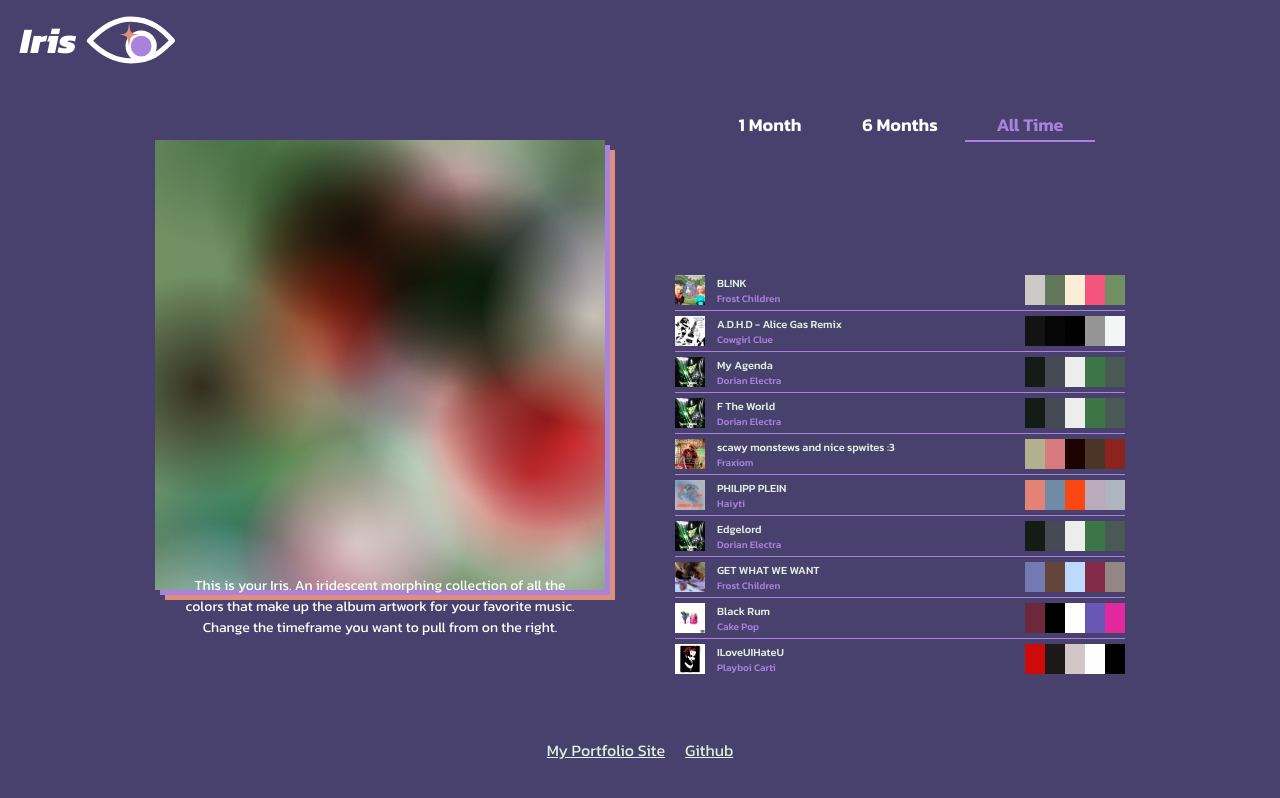
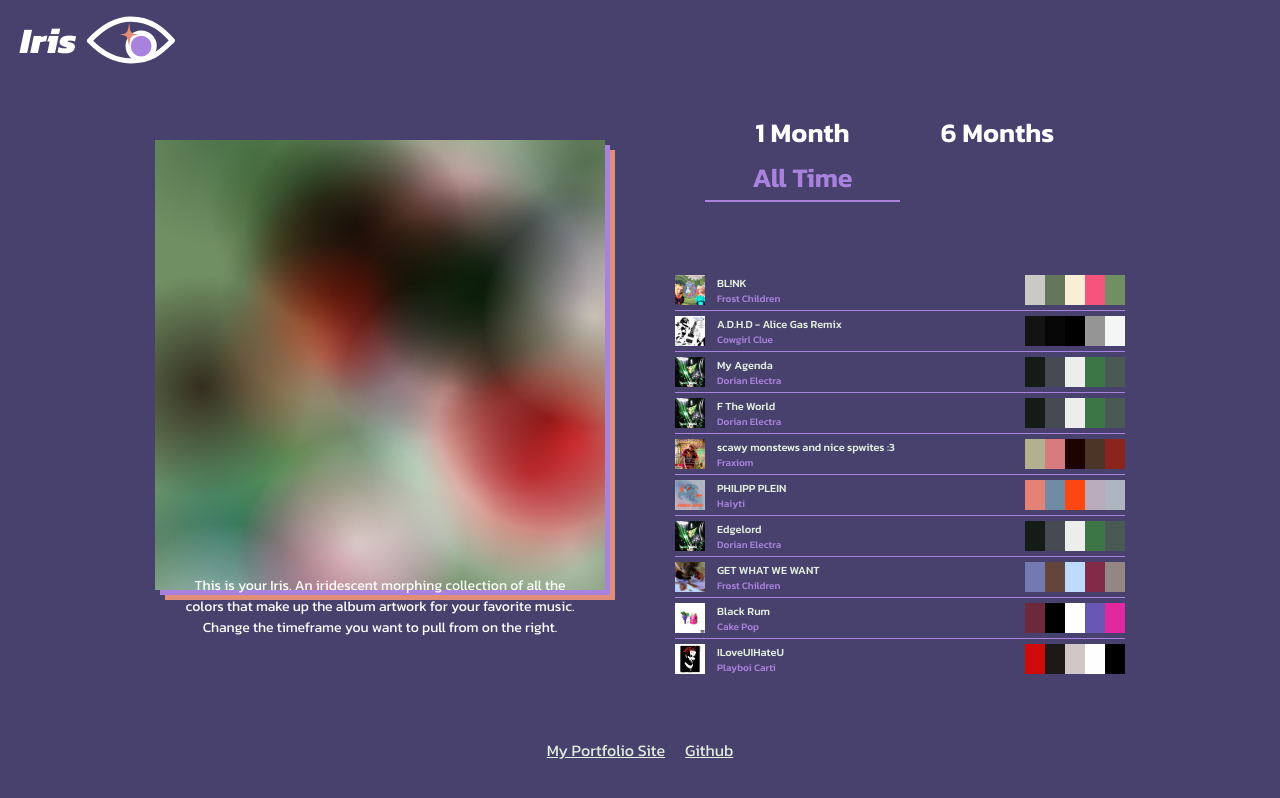
Before and after one commit to NickGroveSE/IrisDemo, a Vue app: page / in a window 1280 px wide. Shown: the top 798 px of the page. Built offline with nearby package versions, Linux system fonts and the light colour scheme.

Commit message:
Timeframes Changed for Demo

```diff
--- a/src/App.vue
+++ b/src/App.vue
@@ -191,11 +191,11 @@
   }
 
   .timeframe {
-    width: 130px;
-    line-height: 30px;
+    width: 195px;
+    line-height: 45px;
     display: inline-block;
     font-weight: 600;
-    font-size: 18px;
+    font-size: 27px;
     text-align: center;
   }
 
```
